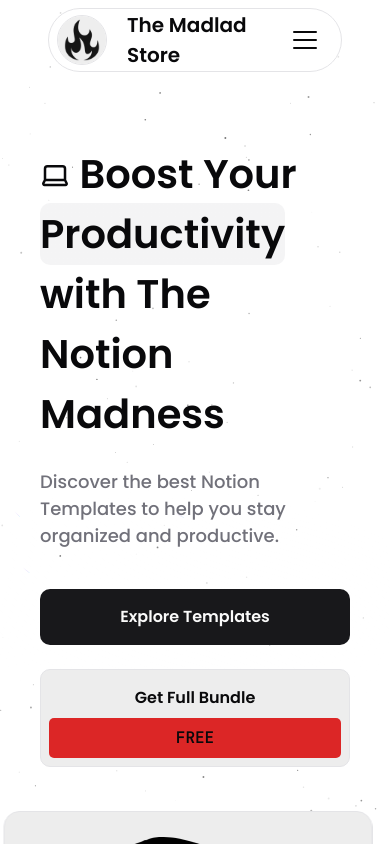
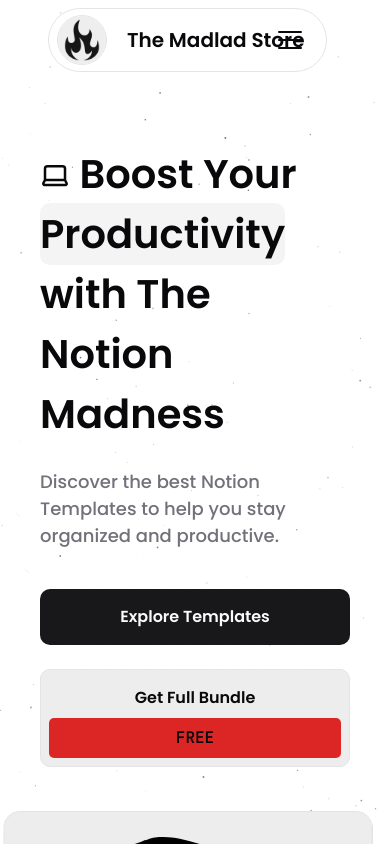
Before and after one commit to notionmadlad/www.madlad.store, a Next.js app: page / in a window 390 px wide. Built offline with nearby package versions, Linux system fonts and the light colour scheme.

Commit message:
Updated Navbar

```diff
--- a/src/components/Navbar.jsx
+++ b/src/components/Navbar.jsx
@@ -14,21 +14,25 @@
 
   return (
     <>
-      <nav className="fixed left-0 right-0 top-0 z-[9999] flex h-20 items-center justify-center p-2">
-        <div className="h-full w-full max-w-6xl">
-          <div className="mx-10 flex h-full items-center justify-between rounded-full border border-border bg-background px-2 backdrop-blur-[6px]">
+      <nav className="fixed left-0 right-[15px] top-0 z-[9999] flex h-20 items-center justify-center p-2">
+        <div className="navbar h-full max-w-6xl overflow-hidden">
+          <div className="mx-10 flex h-full items-center justify-between overflow-hidden rounded-full border border-border bg-background px-2 backdrop-blur-[6px]">
+            <div className="flex items-center">
               <Link href="/" className="flex items-center gap-5">
                 <Image
                   src="/madlad-logo.png"
                   alt="logo"
-                width={125}
-                height={25}
-                className="h-[50px] w-[50px] rounded-full border border-border"
+                  width={50}
+                  height={50}
+                  className="rounded-full border border-border"
                 />
-              <h1 className="text-[20px] font-semibold">The Madlad Store</h1>
+                <h1 className="text-nowrap text-[20px] font-semibold">
+                  The Madlad Store
+                </h1>
               </Link>
-            <div className="flex items-center gap-5">
-              <div className="hidden items-center gap-5 font-semibold *:text-[18px] md:flex">
+            </div>
+            <div className="flex items-center justify-end gap-5">
+              <div className="links-list hidden items-center gap-5 overflow-hidden font-semibold *:text-[18px] md:flex">
                 {Object.keys(navLinks).map((key, index) => (
                   <Link
                     href={navLinks[key]}
@@ -45,20 +49,34 @@
               </div>
               <div
                 className={cn(
-                  "mr-4 flex cursor-pointer flex-col gap-1.5 transition-all duration-500 *:h-[2px] *:rounded-full *:bg-foreground *:transition-all *:duration-500 md:hidden",
+                  "group mr-4 flex cursor-pointer flex-col gap-1.5 transition-all duration-500 *:h-[2px] *:rounded-full *:bg-foreground *:transition-all *:duration-500 md:hidden",
                   open && "rotate-[360deg]",
                 )}
                 onClick={() => setOpen((prev) => !prev)}
               >
-                <div className={cn("w-6", open && "translate-y-2 rotate-45")} />
                 <div
                   className={cn(
                     "w-6",
-                    open && "mx-[11px] w-[2px] translate-y-0",
+                    open
+                      ? "translate-y-2 rotate-45"
+                      : "group-hover:ml-3 group-hover:w-3",
                   )}
                 />
                 <div
-                  className={cn("w-6", open && "-translate-y-2 -rotate-45")}
+                  className={cn(
+                    "w-6",
+                    open
+                      ? "mx-[11px] w-[2px] translate-y-0"
+                      : "group-hover:ml-1 group-hover:w-5",
+                  )}
+                />
+                <div
+                  className={cn(
+                    "w-6",
+                    open
+                      ? "-translate-y-2 -rotate-45"
+                      : "group-hover:ml-2 group-hover:w-4",
+                  )}
                 />
               </div>
             </div>
@@ -67,7 +85,7 @@
       </nav>
       <div
         className={cn(
-          "fixed -top-[145px] left-12 right-12 z-[999] flex h-[225px] flex-col gap-3 rounded-lg border border-border bg-background p-5 font-semibold opacity-0 transition-all duration-500 ease-in-out *:text-[18px] md:hidden",
+          "fixed -top-[145px] left-12 right-[63px] z-[999] flex h-[225px] flex-col gap-3 rounded-lg border border-border bg-background p-5 font-semibold opacity-0 transition-all duration-500 ease-in-out *:text-[18px] md:hidden",
           open && "top-20 opacity-100",
         )}
       >
--- a/src/styles/globals.css
+++ b/src/styles/globals.css
@@ -19,6 +19,36 @@
   * {
     scrollbar-color: var(--foreground) var(--background);
     @apply box-border scroll-smooth;
+  }
+
+  .navbar {
+    width: 147px;
+    animation: navbar 1500ms cubic-bezier(0.5, 0, 1, 1) 1500ms forwards;
+  }
+
+  .navbar .links-list {
+    width: 0%;
+    animation: links-list 1000ms cubic-bezier(0.5, 0, 1, 1) 3000ms forwards;
+  }
+
+  @keyframes navbar {
+    from {
+      width: 147px;
+    }
+
+    to {
+      width: 100%;
+    }
+  }
+
+  @keyframes links-list {
+    from {
+      width: 0px;
+    }
+
+    to {
+      width: 100%;
+    }
   }
 
   html,
--- a/tailwind.config.js
+++ b/tailwind.config.js
@@ -78,7 +78,7 @@
         "accordion-up": "accordion-up 0.2s ease-out",
       },
       transitionTimingFunction: {
-        curve: " cubic-bezier(0, 0, 0, 1)",
+        curve: "cubic-bezier(0, 0, 0, 1)",
       },
       fontFamily: {
         mono: ["var(--font-mono)"],
```
Lines whose indentation alone changed are shown as unchanged.
